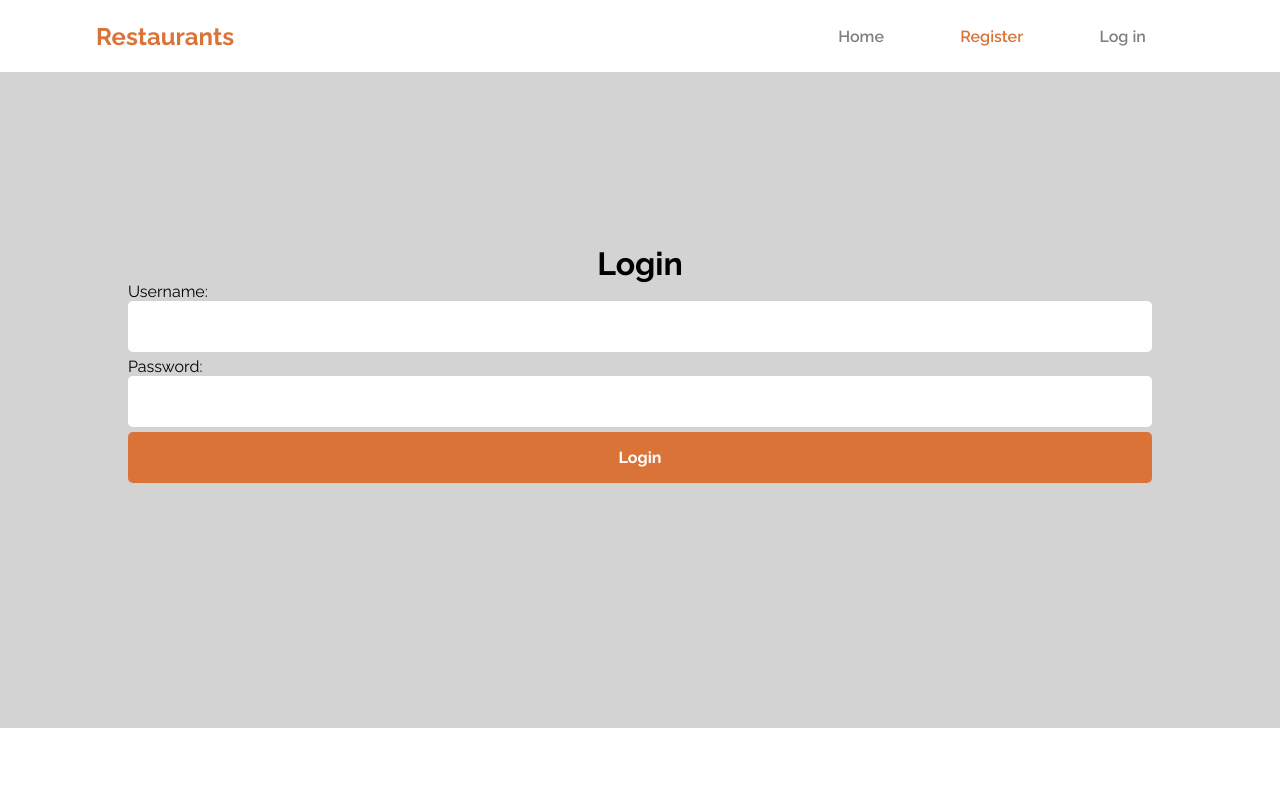
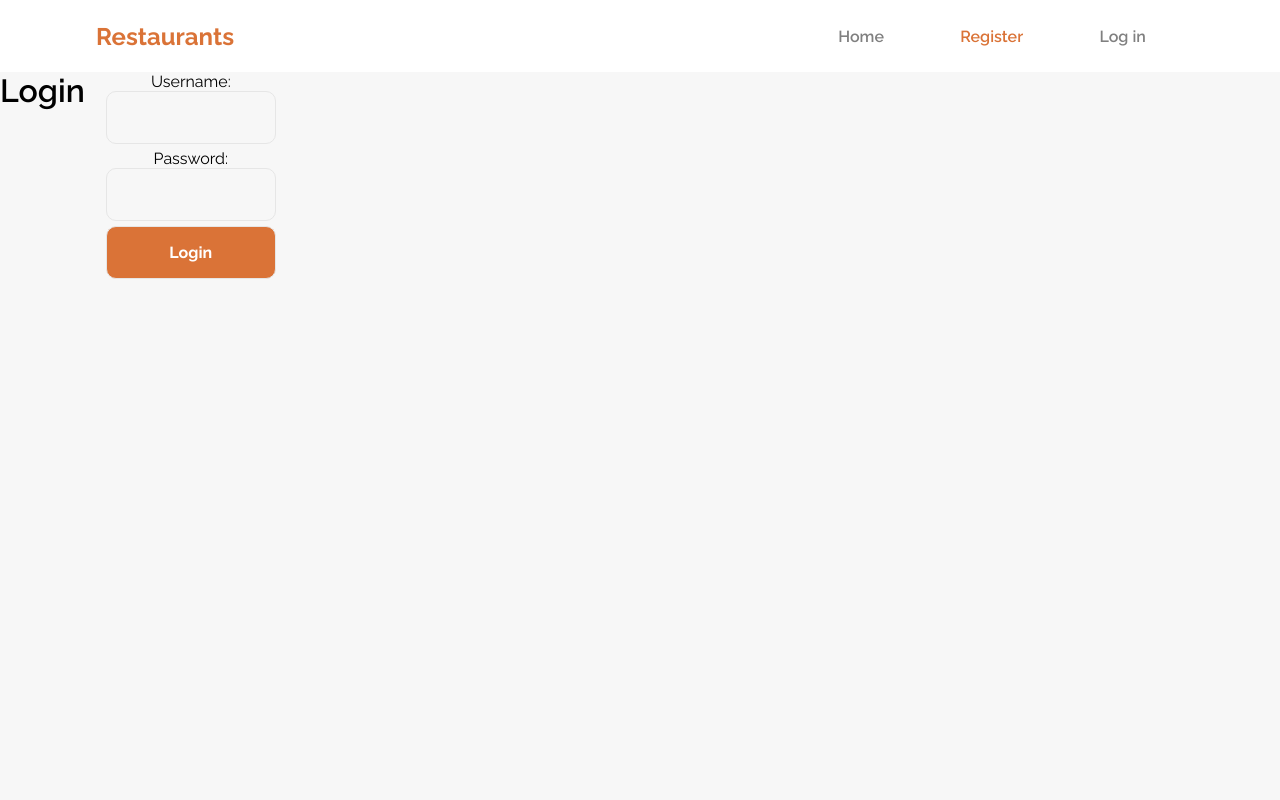
Before and after one commit to azarnighian/CS50W-FinalProject, a Django app: page /login in a window 1280 px wide. Run offline with Django 3.2, Linux system fonts and the light colour scheme.

Commit message:
Major styling on register page

```diff
--- a/restaurants/static/restaurants/register.css
+++ b/restaurants/static/restaurants/register.css
@@ -1,29 +1,55 @@
+/* Inspired by this template: https://colorlib.com/etc/lf/Login_v18/index.html */
+
 .nav-links li:nth-of-type(2) a {
   color: var(--Orange);
+}
+nav {
+  position: initial;
 }
 
 .flex-container {
     display: flex;
-    align-items: center;
-    justify-content: center;
-    flex-direction: column;
+    flex-wrap: wrap;
 
-    background-color: lightgrey;
+    background-color: #f7f7f7;
     height: calc( 100vh - (var(--NavBarHeight)) );
+}
+
+.side-image-container {
+  flex: 50%;
+
+  background-image: linear-gradient(rgba(0,0,0,0.1),rgba(0,0,0,0.1)),
+                    url("https://images.unsplash.com/photo-1601769568317-80c253cc87e6?ixid=MXwxMjA3fDB8MHxwaG90by1wYWdlfHx8fGVufDB8fHw%3D&ixlib=rb-1.2.1&auto=format&fit=crop&w=750&q=80");
+
+  background-position: center;
+  background-repeat: no-repeat;
+  background-size: cover;
+}
+
+.register-container {
+  flex: 50%;
+  align-self: center;
+}
+
+h1 {
+  text-align: center;
+  font-weight: 600;
+  margin-bottom: 40px;
 }
 
 form {
   display: flex;
   flex-direction: column;
-  justify-content: center;
+  align-items: center;
+}
+
+input {
   width: 80%;
-}
-input {
-  width: 100%;
   padding: 1rem;
+  background-color: transparent;
   font-size: 1rem;
-  border-radius: 5px;
-  border-style: none;
+  border: 1px solid #e6e6e6;
+  border-radius: 10px;
   margin-bottom: 5px;
 }
 
--- a/restaurants/templates/restaurants/restaurant.html
+++ b/restaurants/templates/restaurants/restaurant.html
@@ -24,9 +24,9 @@
             <p><b>Website: </b>unavailable</p>
         {% endif %}
 
-        <footer>
+        <!-- <footer>
             <div>Icons made by <a href="https://www.flaticon.com/authors/freepik" title="Freepik">Freepik</a> from <a
                     href="https://www.flaticon.com/" title="Flaticon">www.flaticon.com</a></div>
-        </footer>
+        </footer> -->
     </div>
 {% endblock %}
--- a/restaurants/templates/restaurants/results.html
+++ b/restaurants/templates/restaurants/results.html
@@ -33,8 +33,8 @@
                             <div class="card-img">
                                 <!-- https://www.reddit.com/r/django/comments/kjmj6b/string_formatting_in_template/ -->
                                 {% with counter=forloop.counter|stringformat:"s" ref=restaurant.photos.0.photo_reference %}
-                                <!-- <img src="{% static 'restaurants/Restaurant_Images/Restaurant'|add:counter|add:'.jpg' %}">                             -->
-                                <img src="https://maps.googleapis.com/maps/api/place/photo?maxwidth=400&photoreference={{ref}}&key={{api_key}}">
+                                    <!-- <img src="{% static 'restaurants/Restaurant_Images/Restaurant'|add:counter|add:'.jpg' %}">                             -->
+                                    <img src="https://maps.googleapis.com/maps/api/place/photo?maxwidth=400&photoreference={{ref}}&key={{api_key}}">
                                 {% endwith %}
                             </div>
 
```
Also changed, not shown: restaurants/templates/restaurants/register.html (+12 -7 lines), db.sqlite3.
